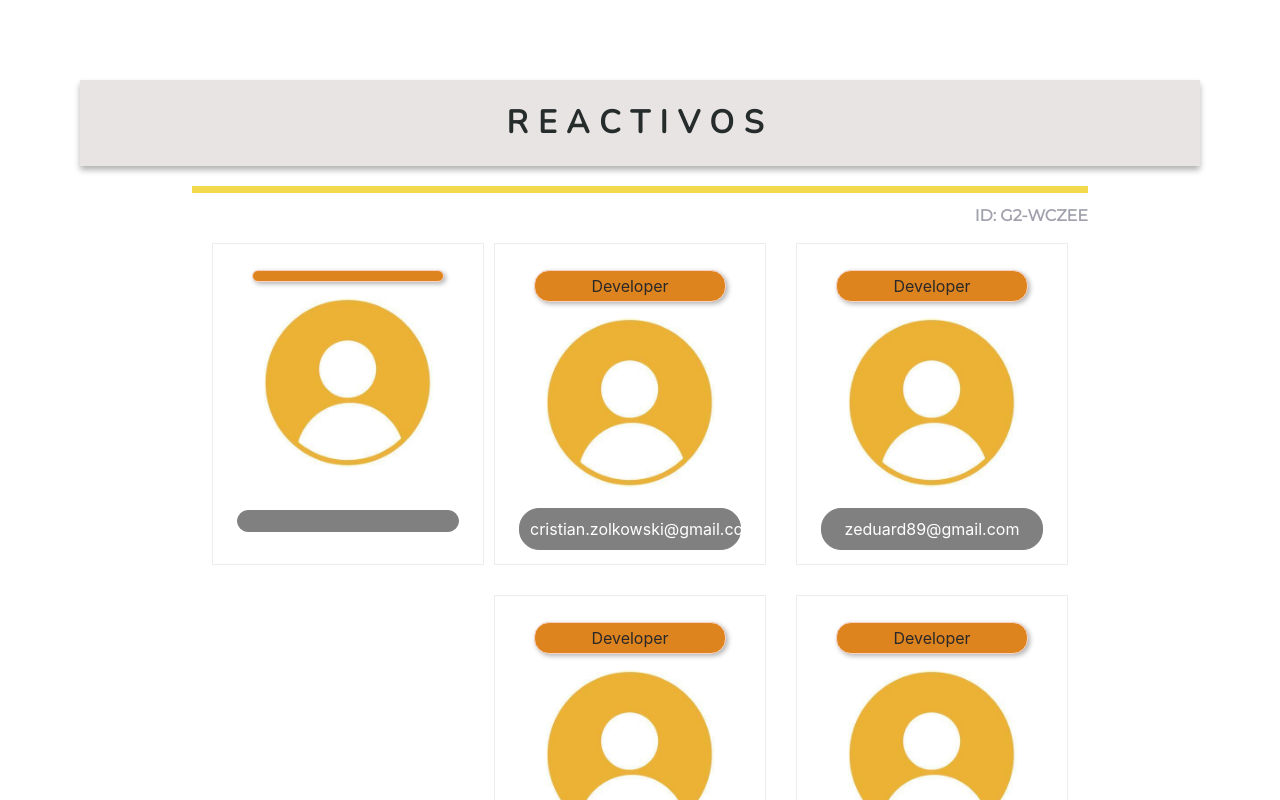
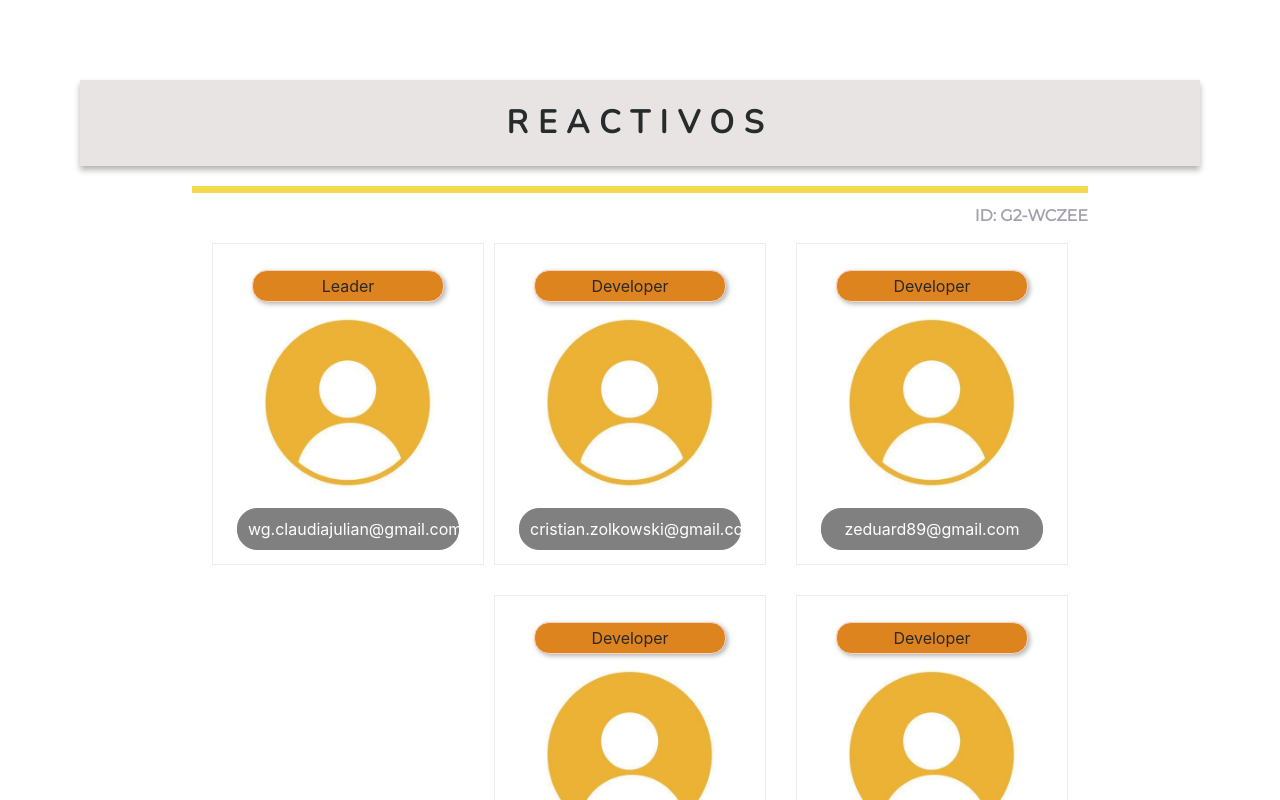
Before and after one commit to ClauJulian/reactivos_presentation, a React (Create React App) app: page / in a window 1280 px wide. Shown: the top 800 px of the page. Built offline with nearby package versions, Linux system fonts and the light colour scheme.

Commit message:
envio leader a Card

```diff
--- a/src/components/Leader/Leader.jsx
+++ b/src/components/Leader/Leader.jsx
@@ -17,7 +17,7 @@ const member = {leader};
   return (
     <>
       <div className={styleLeader.leader}>
-        <Card key={member.id} member={member}/>
+        <Card key={member.id} member={leader}/>
       </div>
     </>
 
```
